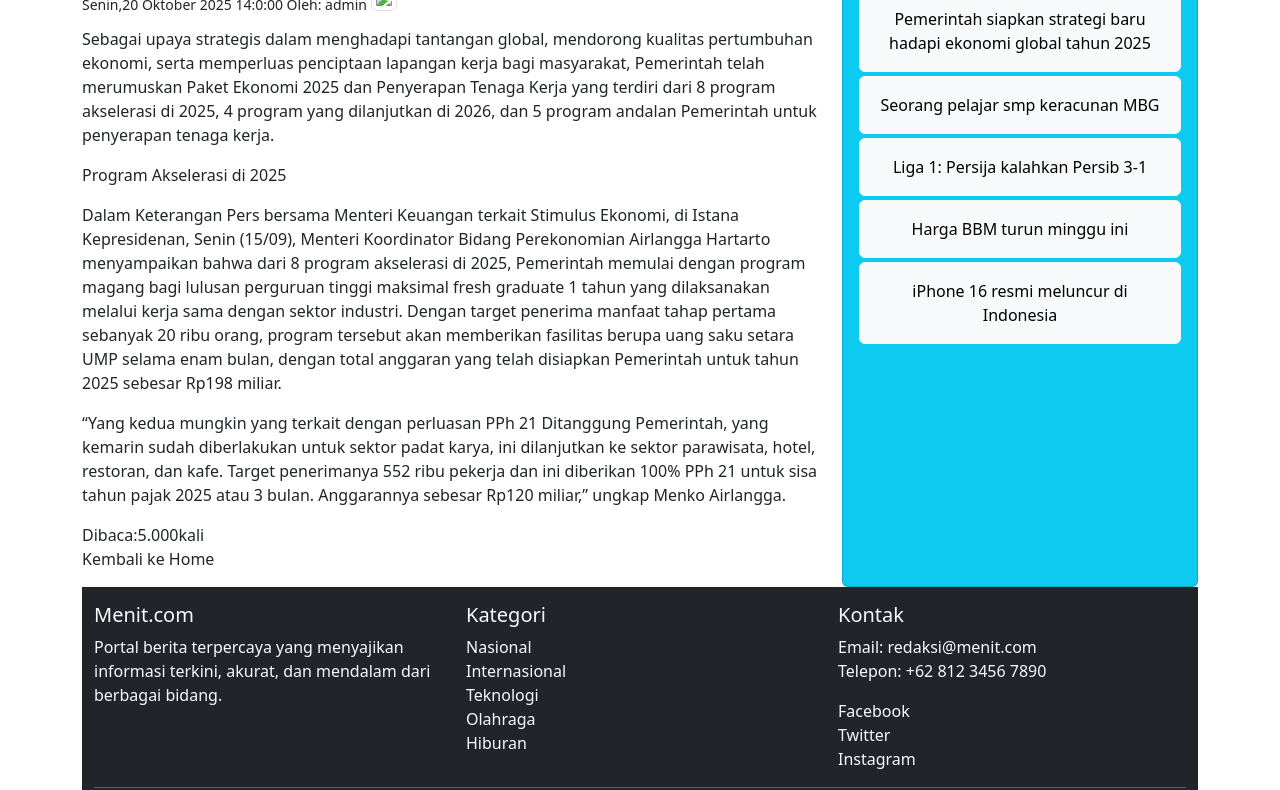
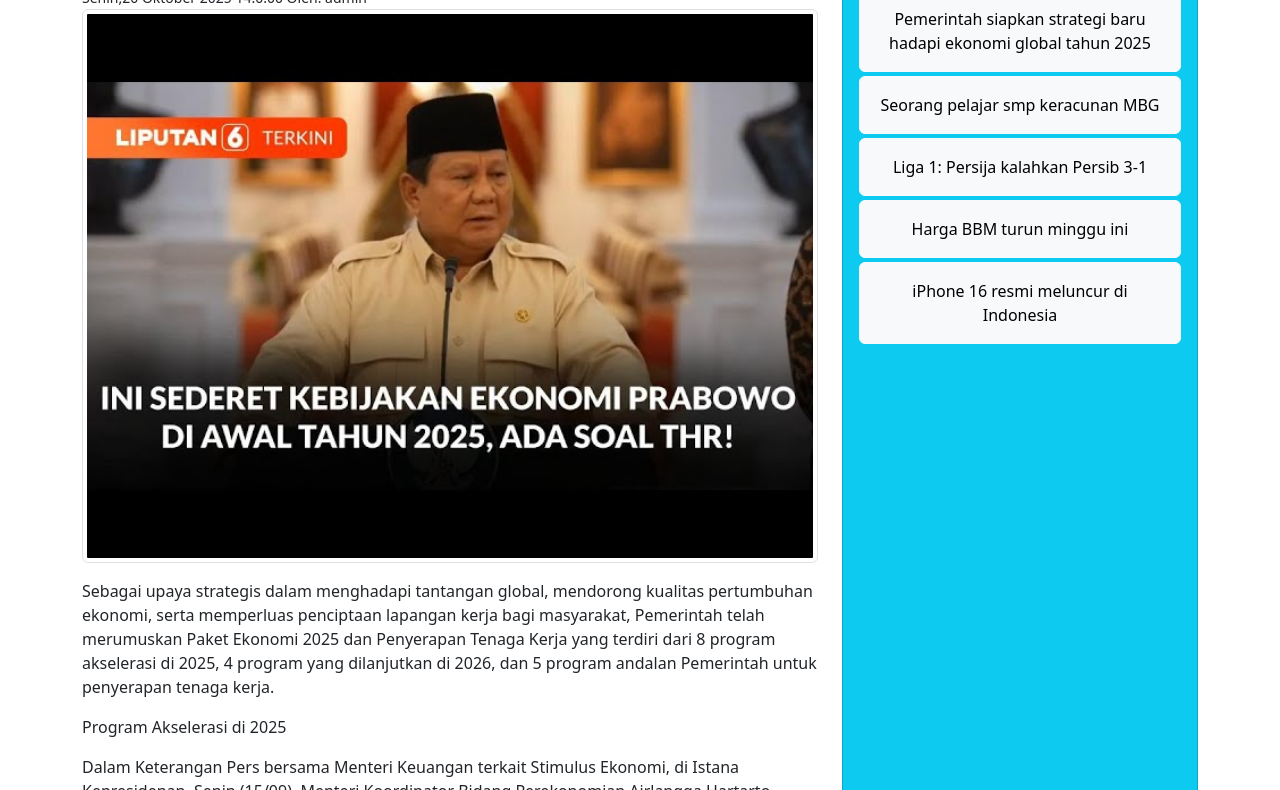
Before and after one commit to k68982408-cpu/berita, a plain HTML site: page berita-kebijakan-ekonomi-baru1.html in a window 1280 px wide. Shown: the part 208-998 px from the top of the page. Drawn offline with nearby package versions, Linux system fonts and the light colour scheme.

Commit message:
Update berita-kebijakan-ekonomi-baru1.html

```diff
--- a/berita-kebijakan-ekonomi-baru1.html
+++ b/berita-kebijakan-ekonomi-baru1.html
@@ -43,7 +43,7 @@
       <div class="col-md-8 py-3">
         <h3>Kebijakan Ekonomi Baru 2025</h3>
         <small>Senin,20 Oktober 2025 14:0:00 Oleh: admin</small>
-        <img src="images/gambar1.jpg" class="img-thumbnail w-100 mb-3">
+        <img src="gambar1.jpg" class="img-thumbnail w-100 mb-3">
         <p>
             Sebagai upaya strategis dalam menghadapi tantangan global, mendorong kualitas pertumbuhan ekonomi, serta memperluas penciptaan lapangan kerja bagi masyarakat, Pemerintah telah merumuskan Paket Ekonomi 2025 dan Penyerapan Tenaga Kerja yang terdiri dari 8 program akselerasi di 2025, 4 program yang dilanjutkan di 2026, dan 5 program andalan Pemerintah untuk penyerapan tenaga kerja.</p>
 <p>
```
